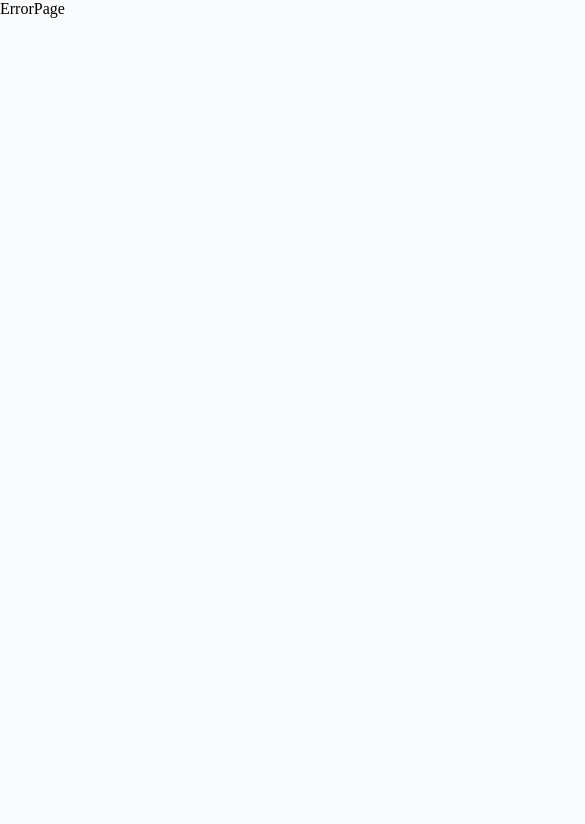
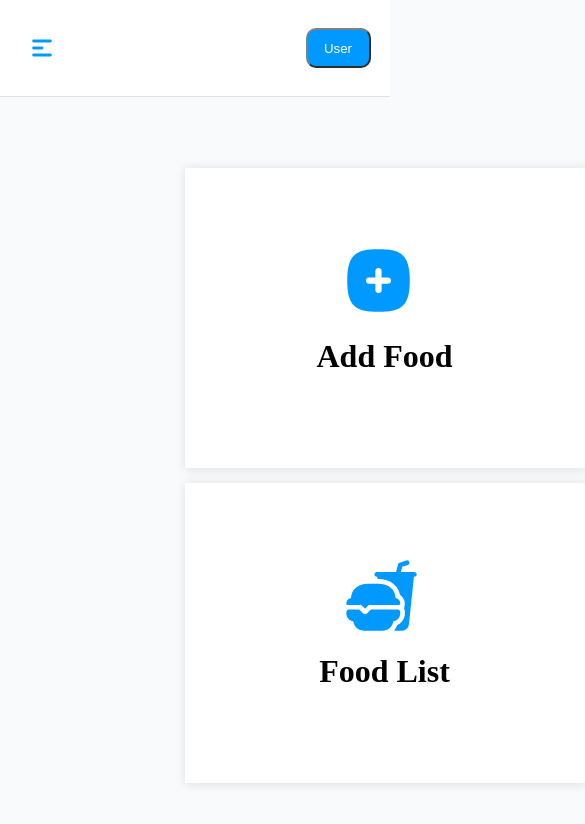
Before and after one commit to SaulSimental777/GenoshaEducational, a React (Vite) app in the folder client/: page /home/admin in a window 390 px wide. Before the commit this address had no page. Shown: the top 824 px of the page, 585 px wide, since content can reach past the window. Built offline with nearby package versions, Linux system fonts and the light colour scheme; some icons are missing.

Commit message:
AdminPage

```diff
--- a/client/src/App.jsx
+++ b/client/src/App.jsx
@@ -15,7 +15,8 @@ import {
   DailyLogPage,
   RegisterPage,
   LoginPage,
-  DashboardLayout
+  DashboardLayout,
+  AdminPage
 } from './Pages'
 
 import { action as registerAction } from './Components/RegisterComponent/RegisterComponent'
@@ -94,6 +95,33 @@ const router = createBrowserRouter([
           {
             path:"daily-log",
             element:<DailyLogPage/>
+          },
+          {
+            path:"admin",
+            children:[
+              {
+                index: true,
+                element: <AdminPage/>
+              },
+              {
+                path: "all-workout"
+              },
+              {
+                path:"all-food"
+              },
+              {
+                path:"add-workout"
+              },
+              {
+                path:"add-food"
+              },
+              {
+                path:"edit-workout/:workoutId"
+              },
+              {
+                path:"edit-food/:foodId"
+              }
+            ]
           }
         ]
       },
--- /dev/null
+++ b/client/src/Components/AdminPageComponent/AdminPageComponent.css
@@ -0,0 +1,56 @@
+.admin-container {
+  width: fit-content;
+  margin: auto;
+  padding-left: 150px;
+  padding-top: 25px;
+}
+
+.admin-container-top {
+  display: flex;
+  gap: 5px;
+}
+
+.admin-container-bottom {
+  display: flex;
+  gap: 5px;
+}
+
+.admin-menu-container {
+  width: 400px;
+  height: 300px;
+  margin-left: 15px;
+  margin-top: 15px;
+  box-shadow: 1px 1px 10px 1px rgba(0, 0, 0, 0.1);
+  background-color: white;
+  cursor: pointer;
+}
+
+.admin-menu-container:hover {
+  transform: scale(1.05);
+  transition: 0.6s;
+}
+
+.select-container {
+  display: grid;
+  gap: 20px;
+  width: fit-content;
+  margin: auto;
+  padding-top: 75px;
+}
+
+.select-container-large {
+  display: grid;
+  gap: 20px;
+  width: fit-content;
+  margin: auto;
+  padding-top: 75px;
+  padding-right: 20px;
+}
+
+.select-icon {
+  margin-left: 25px;
+}
+
+.select-icon-large {
+  margin-left: 50px;
+}
--- /dev/null
+++ b/client/src/Components/AdminPageComponent/AdminPageComponent.jsx
@@ -0,0 +1,45 @@
+import React from 'react'
+import './AdminPageComponent.css'
+import { IoFastFood } from "react-icons/io5";
+import { GiMuscleUp } from "react-icons/gi";
+import { TbSquareRoundedPlusFilled } from "react-icons/tb";
+import { BsPatchPlusFill } from "react-icons/bs";
+
+
+const AdminPageComponent = () => {
+  return (
+    <div className="admin-container">
+        <div className="admin-container-top">
+            <div className="admin-menu-container">
+                <div className="select-container">
+                <TbSquareRoundedPlusFilled size={75} color='#0099ff' className='select-icon'/>
+                <h1>Add Food</h1>
+                </div>
+            </div>
+            <div className="admin-menu-container">
+                <div className="select-container-large">
+                    <BsPatchPlusFill size={75} color='#0099ff' className='select-icon-large'/>
+                    <h1>Add Workout</h1>
+
+                </div>
+            </div>
+        </div>
+        <div className="admin-container-bottom">
+            <div className="admin-menu-container">
+                <div className="select-container">
+                    <IoFastFood size={75} color='#0099ff' className='select-icon'/>
+                    <h1>Food List</h1>
+                </div>
+            </div>
+            <div className="admin-menu-container">
+                <div className="select-container-large">
+                    <GiMuscleUp size={75} color='#0099ff' className='select-icon-large'/>
+                    <h1>Workout List</h1>
+                </div>
+            </div>
+        </div>
+    </div>
+  )
+}
+
+export default AdminPageComponent
--- a/client/src/Components/HomeStatsComponent/HomeStatsComponent.css
+++ b/client/src/Components/HomeStatsComponent/HomeStatsComponent.css
@@ -150,3 +150,127 @@
   margin-top: 15px;
   margin-left: 15px;
 }
+
+@media (max-width: 1400px) {
+  .userData-container {
+    width: 950px;
+  }
+
+  .calories-container {
+    width: 950px;
+  }
+
+  .macros-container {
+    width: 300px;
+  }
+
+  .chart-container {
+    margin-left: -20px;
+  }
+}
+
+@media (max-width: 1600px) {
+  .userData-container {
+    width: 1175px;
+  }
+
+  .calories-container {
+    width: 1175px;
+  }
+
+  .macros-container {
+    width: 350px;
+  }
+
+  .chart-container {
+    margin-left: 0;
+  }
+}
+
+@media (max-width: 400px) {
+  .userData-container {
+    width: 250px;
+    margin-left: 60px;
+    display: grid;
+    height: 750px;
+  }
+
+  .calories-container {
+    width: 1175px;
+    margin-left: 60px;
+    display: grid;
+  }
+
+  .macros-container {
+    width: 250px;
+    margin-top: 15px;
+  }
+
+  .chart-container {
+    margin-left: 0;
+  }
+
+  .bfp-container circle {
+    fill: none;
+    transform: translate(50px, 5px);
+  }
+
+  .bfp-container {
+    margin-top: 15px;
+  }
+
+  .bfp-container h3 {
+    margin-top: 12px;
+    margin-left: 35px;
+  }
+
+  .number {
+    position: absolute;
+    padding-left: 100px;
+    top: 445px;
+  }
+
+  .class-container {
+    display: grid;
+    gap: 5px;
+    margin-right: 5px;
+    margin-top: 10px;
+    margin-bottom: 5px;
+  }
+
+  .bmi-container {
+    width: 250px;
+    display: flex;
+    justify-content: space-between;
+  }
+
+  .desc-container {
+    margin-top: 5px;
+  }
+
+  .desc-container h1 {
+    margin-top: 50px;
+    margin-left: 70px;
+    font-size: 50px;
+    margin-left: 40px;
+  }
+
+  .class-container h4 {
+    margin-left: 5px;
+  }
+
+  .class-container p {
+    margin-left: 5px;
+    font-weight: bold;
+  }
+
+  .desc-container h3 {
+    font-size: 20px;
+    margin-left: 15px;
+  }
+
+  .person-icon {
+    margin-left: 30px;
+    margin-top: 11px;
+  }
+}
--- /dev/null
+++ b/client/src/Pages/AdminPage.jsx
@@ -0,0 +1,12 @@
+import React from 'react'
+import AdminPageComponent from '../Components/AdminPageComponent/AdminPageComponent'
+
+const AdminPage = () => {
+  return (
+    <>
+      <AdminPageComponent/>
+    </>
+  )
+}
+
+export default AdminPage
--- a/client/src/Pages/index.js
+++ b/client/src/Pages/index.js
@@ -13,3 +13,4 @@ export { default as WorkoutListPage } from './WorkoutListPage'
 export { default as LoginPage } from './LoginPage'
 export { default as RegisterPage } from './RegisterPage'
 export { default as DashboardLayout } from './DashboardLayout'
+export { default as AdminPage } from './AdminPage'
--- a/client/src/Utils/links.jsx
+++ b/client/src/Utils/links.jsx
@@ -6,6 +6,7 @@ import { FaList } from "react-icons/fa";
 import { LiaDumbbellSolid } from "react-icons/lia";
 import { BiFoodMenu } from "react-icons/bi";
 import { TbMessageChatbot } from "react-icons/tb";
+import { RiAdminLine } from "react-icons/ri";
 
 const links = [
     {
@@ -39,6 +40,12 @@ const links = [
         icon:<TbMessageChatbot/>
 
     },
+    {
+        text: 'Admin',
+        path: 'admin',
+        icon:<RiAdminLine/>
+
+    }
 ]
 
 export default links;
```
